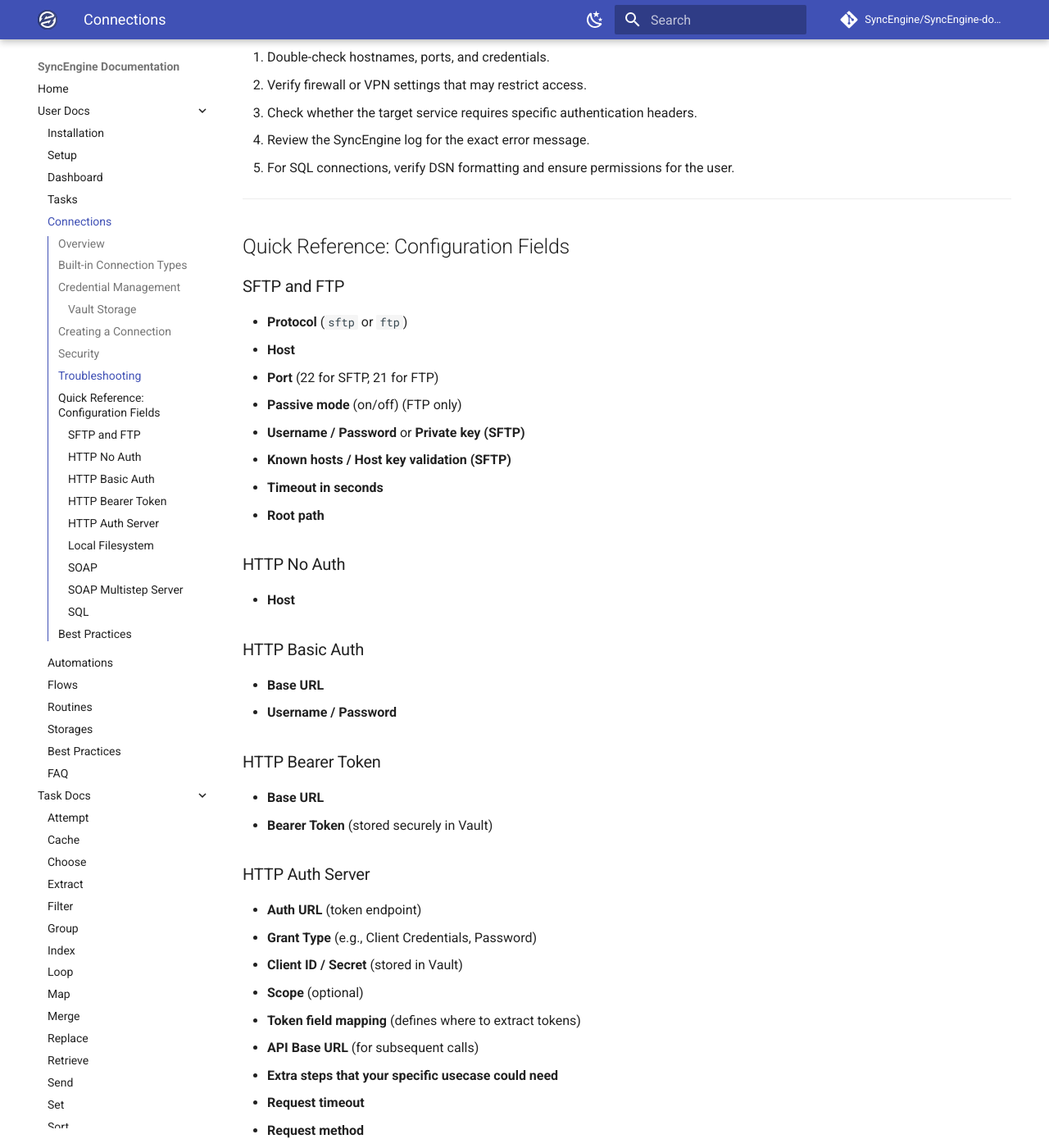
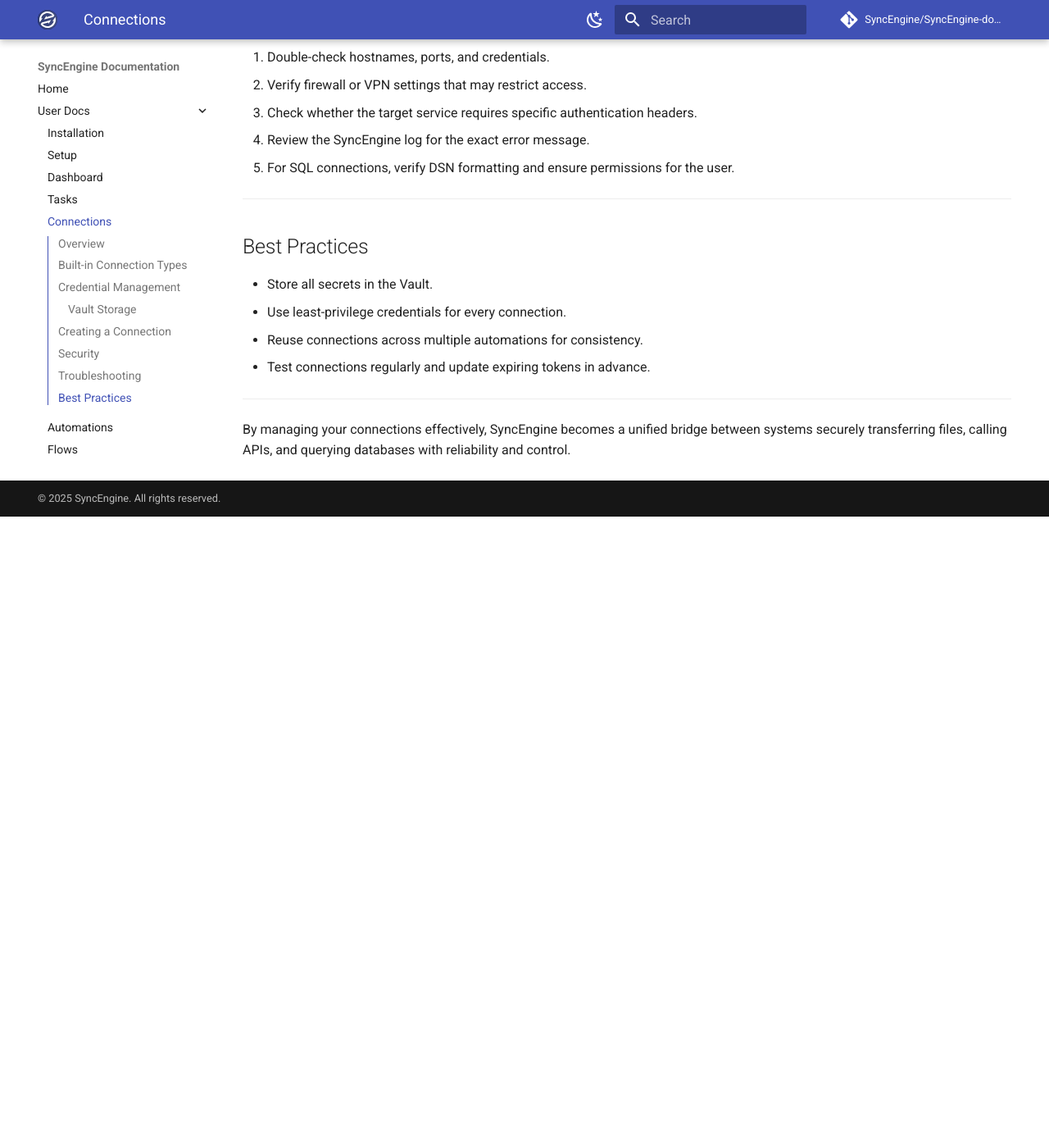
Before and after one commit to SyncEngine/docs, an MkDocs documentation site: the page built from docs/user/connections.md, in a window 1280 px wide and 1400 px high, scrolled down 2360 px. Shown: the whole window at 82% size. Built offline with MkDocs 1.6.1 and Material for MkDocs 9.7.7, drawn with Linux system fonts in a browser that asks for light colours; comment, search, counter and statistics services are not loaded; after the commit the page ends 2990 px from its top, so only the background shows below that; some of the changed text lies outside the part shown.

Commit message:
Moved to task docs

```diff
--- a/docs/user/connections.md
+++ b/docs/user/connections.md
@@ -79,62 +79,6 @@ If your connection test fails:
 
 ---
 
-## Quick Reference: Configuration Fields
-
-### SFTP and FTP
-- **Protocol** (`sftp` or `ftp`)
-- **Host**
-- **Port** (22 for SFTP, 21 for FTP)
-- **Passive mode** (on/off) (FTP only)
-- **Username / Password** or **Private key (SFTP)**
-- **Known hosts / Host key validation (SFTP)**
-- **Timeout in seconds**
-- **Root path**
-
-### HTTP No Auth
-- **Host**
-
-### HTTP Basic Auth
-- **Base URL**
-- **Username / Password**
-
-### HTTP Bearer Token
-- **Base URL**
-- **Bearer Token** (stored securely in Vault)
-
-### HTTP Auth Server
-- **Auth URL** (token endpoint)
-- **Grant Type** (e.g., Client Credentials, Password)
-- **Client ID / Secret** (stored in Vault)
-- **Scope** (optional)
-- **Token field mapping** (defines where to extract tokens)
-- **API Base URL** (for subsequent calls)
-- **Extra steps that your specific usecase could need**
-- **Request timeout**
-- **Request method**
-- **Auto-refresh settings**
-
-### Local Filesystem
-- **Root directory** (absolute path)
-
-### SOAP
-- **WSDL URL**
-
-### SOAP Multistep Server
-- **Step definitions** (login → call → finalize, etc.)
-- **Session state management** (cookies or headers)
-- **Request/response chaining**
-- **Error retry policy**
-- **Response format**
-
-### SQL
-- **DSN / Driver**
-- **Port options** (if required)
-- **Schema / Database name**
-- **Username / Password**
-
----
-
 ## Best Practices
 
 - Store all secrets in the Vault.
```
